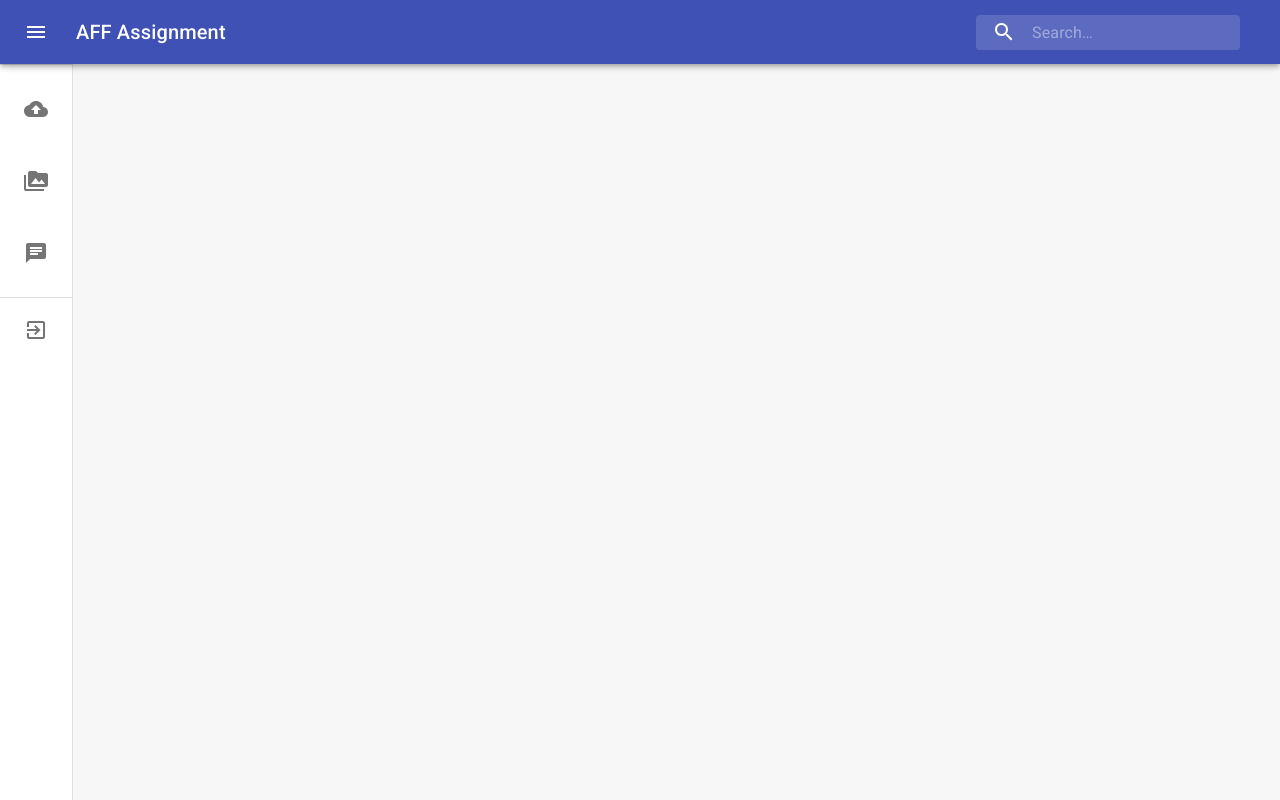
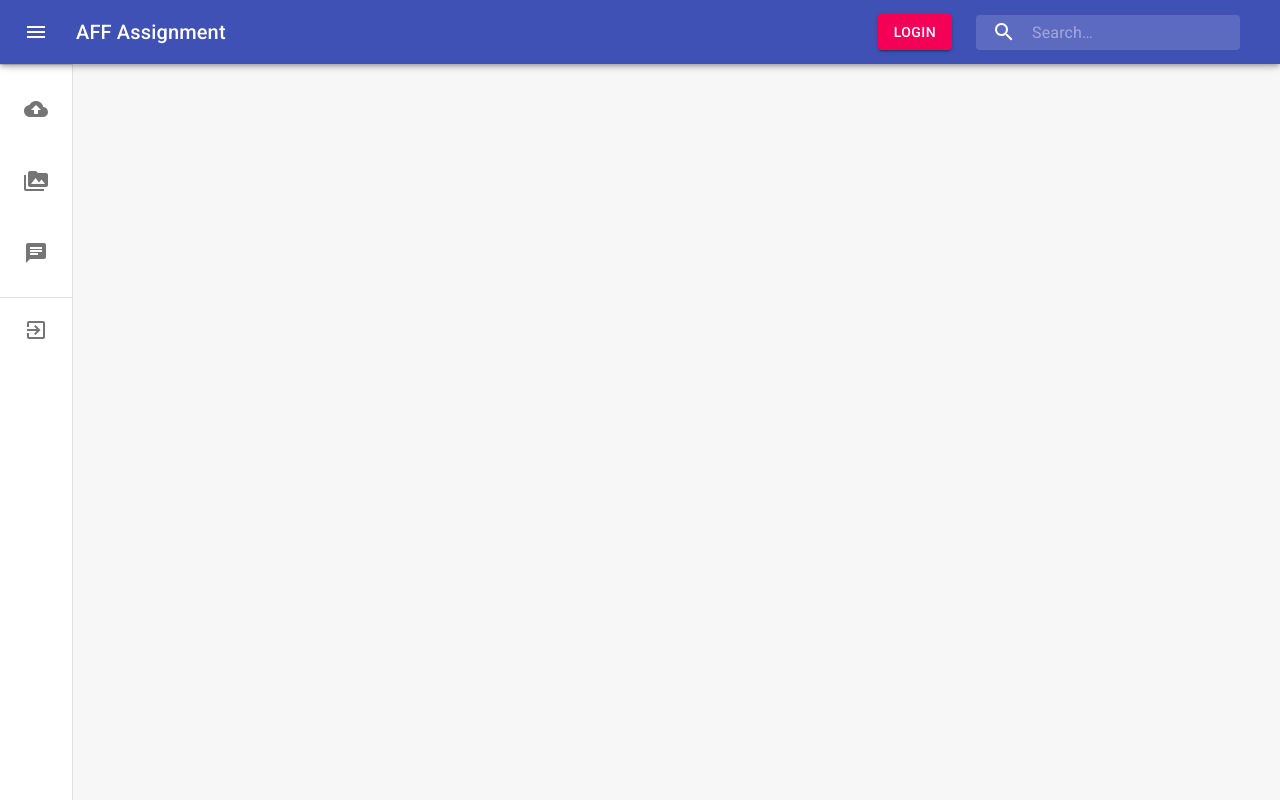
Before and after one commit to j-wreford/aff-task-one, a React (Create React App) app in the folder frontend/: page / in a window 1280 px wide. Built offline with nearby package versions, Linux system fonts and the light colour scheme.

Commit message:
Add UserContext.

```diff
--- a/frontend/src/component/common/AppTopBar.js
+++ b/frontend/src/component/common/AppTopBar.js
@@ -1,14 +1,17 @@
 import React, { useState } from 'react'
+import { Link } from 'react-router-dom'
 import clsx from 'clsx'
 import {
     fade, makeStyles
 } from '@material-ui/core/styles';
 import {
-    AppBar, Toolbar, InputBase, IconButton, Typography
+    AppBar, Toolbar, InputBase, IconButton, Typography, Button
 } from '@material-ui/core'
 import {
     Menu as MenuIcon, Search as SearchIcon
 } from '@material-ui/icons'
+
+import { UserContext } from '../../context/UserContext'
 
 /**
  * Static width for the drtawer
@@ -98,12 +101,25 @@ export default function AppTopBar(props) {
     const classes = useStyles()
 
     /**
+     * Information about the currently logged in user
+     */
+    const userContext = React.useContext(UserContext)
+
+    /**
      * Informs the parent component that the drawer button
      * was just clicked
      */
     const handleDrawerButtonClick = () => {
         if (typeof props.onDrawerOpen === 'function')
             props.onDrawerOpen()
+    }
+
+    /**
+     * Shows a login button if the user is logged out
+     */
+    const renderLoginButton = () => {
+        if (!userContext)
+            return <Button variant="contained" color="secondary" component={Link} to="/login">Login</Button>
     }
 
     return (
@@ -128,6 +144,7 @@ export default function AppTopBar(props) {
                         AFF Assignment
                     </Typography>
                     <div className={classes.grow} />
+                    {renderLoginButton()}
                     <div className={classes.search}>
                         <div className={classes.searchIcon}>
                             <SearchIcon />
--- /dev/null
+++ b/frontend/src/context/UserContext.js
@@ -0,0 +1,32 @@
+"use strict"
+
+import React from 'react'
+
+/**
+ * Describes data about the currently logged in user
+ */
+export const UserContext = React.createContext(false)
+
+/**
+ * Provides UserContext to child components
+ */
+const UserContextProvider = (props) => {
+
+    /**
+     * Default value for when there's no user currently logged in
+     */
+    const value = false;
+
+    /**
+     * Discovers if a user has logged in and returns the result
+     */
+    const getUser = () => false
+
+    return (
+        <UserContext.Provider value={getUser()}>
+            {props.children}
+        </UserContext.Provider>
+    )
+}
+
+export default UserContextProvider
```
